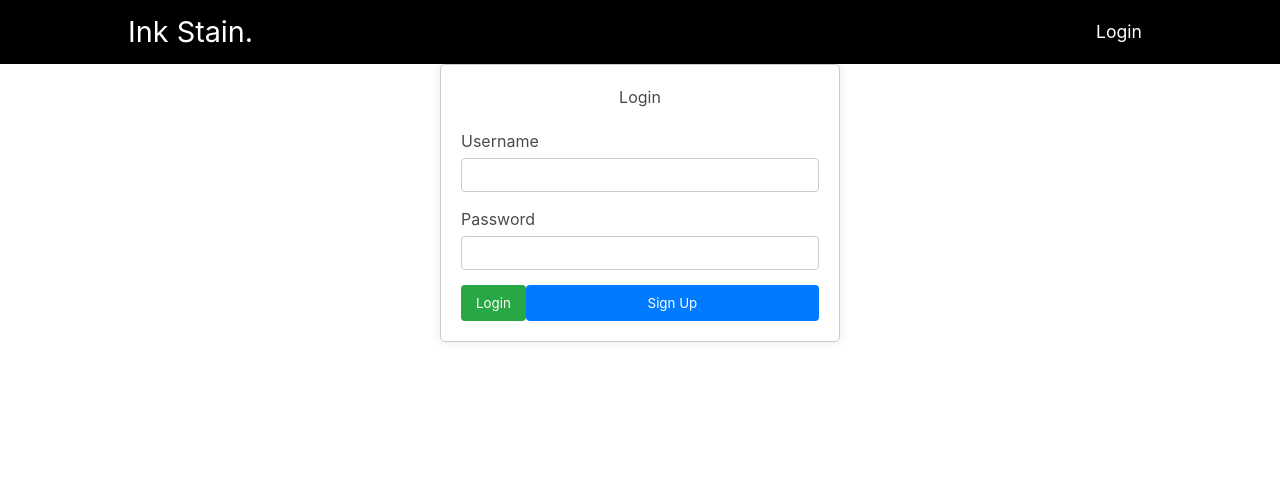
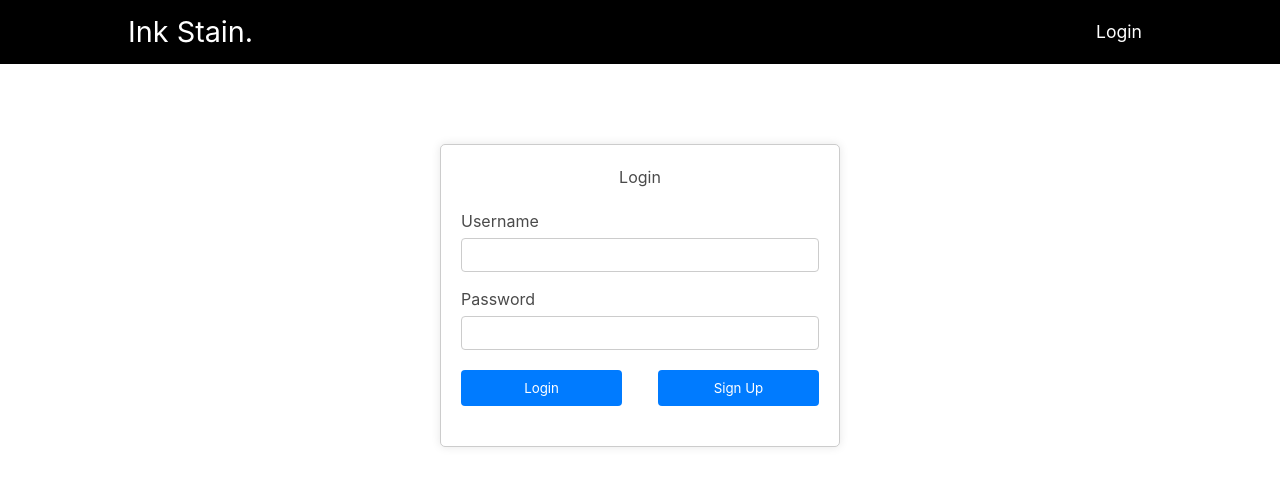
Before and after one commit to ritzzh/book-rack-root, a React (Create React App) app in the folder frontend/: page /Login in a window 1280 px wide. Shown: the top 486 px of the page. Built offline with nearby package versions, Linux system fonts and the light colour scheme; no server answers.

Commit message:
tweaked CSS

```diff
--- a/frontend/src/App.js
+++ b/frontend/src/App.js
@@ -2,15 +2,15 @@ import Home from './components/Home';
 import Navbar from './components/Navbar';
 import ChatBox from './components/chat/ChatBox';
 import Chat from './components/chat/Chat';
-import { BrowserRouter as Router,Routes, Route } from 'react-router-dom';
-import io from 'socket.io-client';
 import BookSearch from './components/BookSearch';
 import Login from './components/profile/Login';
 import Profile from './components/profile/Profile';
 import SignUp from './components/profile/SignUp';
-import { useSelector } from 'react-redux';
 import KeepAlive from './components/KeepAlive';
 import MakeBlog from './components/blog/MakeBlog';
+import io from 'socket.io-client';
+import { useSelector } from 'react-redux';
+import { BrowserRouter as Router,Routes, Route } from 'react-router-dom';
 
 
 // const socket = io.connect('http://localhost:4000');
--- a/frontend/src/components/profile/Login.css
+++ b/frontend/src/components/profile/Login.css
@@ -1,6 +1,6 @@
 .login-container {
     max-width: 400px;
-    margin: auto;
+    margin: 10vh auto;
     padding: 20px;
     border: 1px solid #ccc;
     border-radius: 5px;
@@ -31,33 +31,27 @@
 }
 
 .form-buttons {
+    margin: 20px auto;
     display: flex;
     justify-content: space-between;
 }
 
-.login-button, .signup-button {
+.act-button{
     padding: 10px 15px;
     border: none;
     border-radius: 4px;
     cursor: pointer;
 }
 
-.login-button {
-    background-color: #28a745;
-    color: #fff;
-}
 
-.signup-button {
+.act-button {
+    width: 45%;
     background-color: #007bff;
     color: #fff;
 }
 
-.login-button:hover {
+.act-button:hover {
     background-color: #218838;
-}
-
-.signup-button:hover {
-    background-color: #0056b3;
 }
 
 .error-pop{
--- a/frontend/src/components/profile/Login.js
+++ b/frontend/src/components/profile/Login.js
@@ -86,8 +86,8 @@ function Login({ baseURL }) {
             <div className="error-pop">{passError}</div>
           </div>
           <div className="form-buttons">
-            <button type="submit" className="login-button">Login</button>
-            <button type="button" className="signup-button" onClick={handleSignUp}>Sign Up</button>
+            <button type="submit" className="act-button">Login</button>
+            <button type="button" className="act-button" onClick={handleSignUp}>Sign Up</button>
           </div>
         </form>
       </div>
--- a/frontend/src/components/profile/Profile.css
+++ b/frontend/src/components/profile/Profile.css
@@ -7,7 +7,7 @@
     border-radius: 10px;
     box-shadow: 0 4px 8px rgba(0, 0, 0, 0.1);
     max-width: 500px;
-    margin: 20px auto;
+    margin: 10vh auto;
 }
 
 .pf-header {
```
